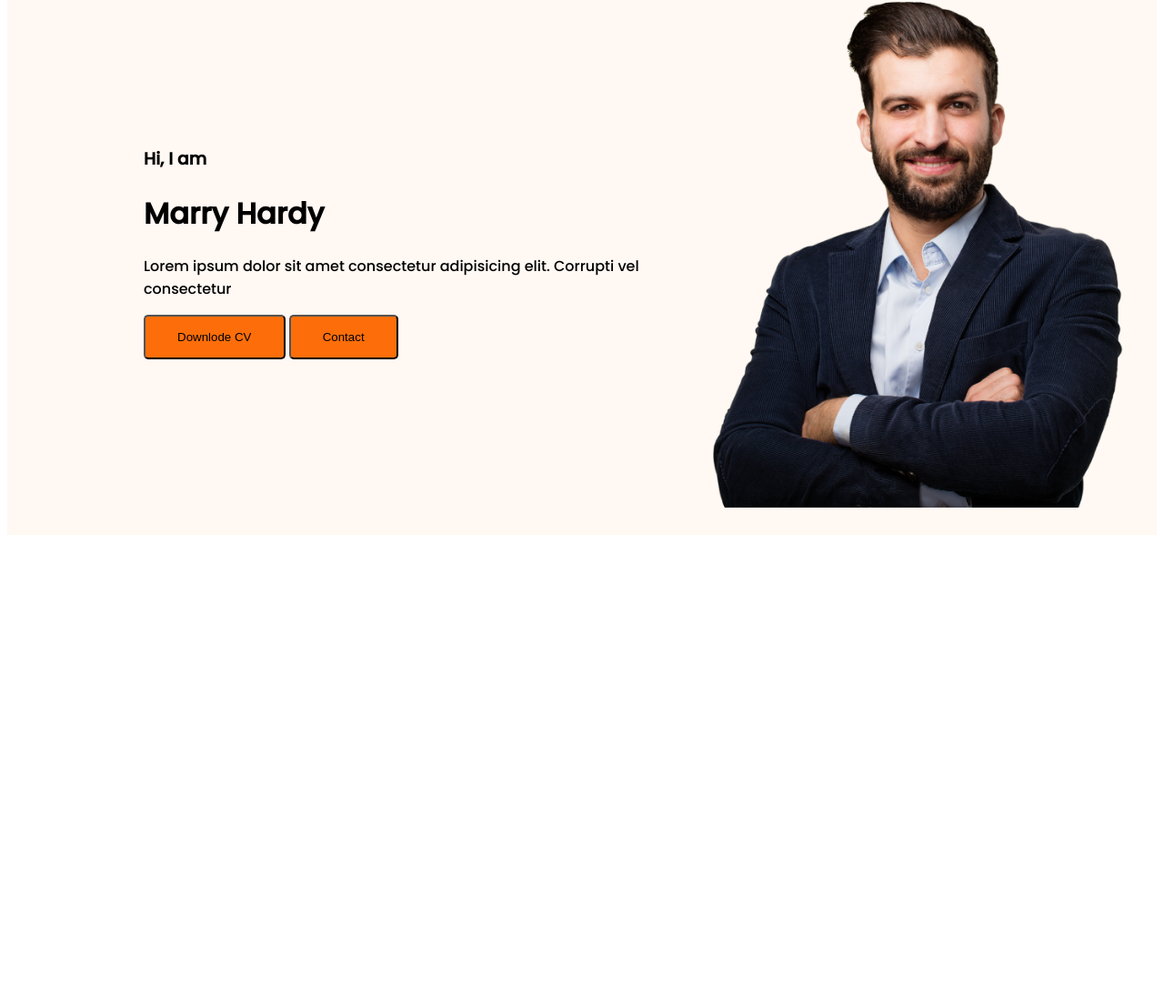
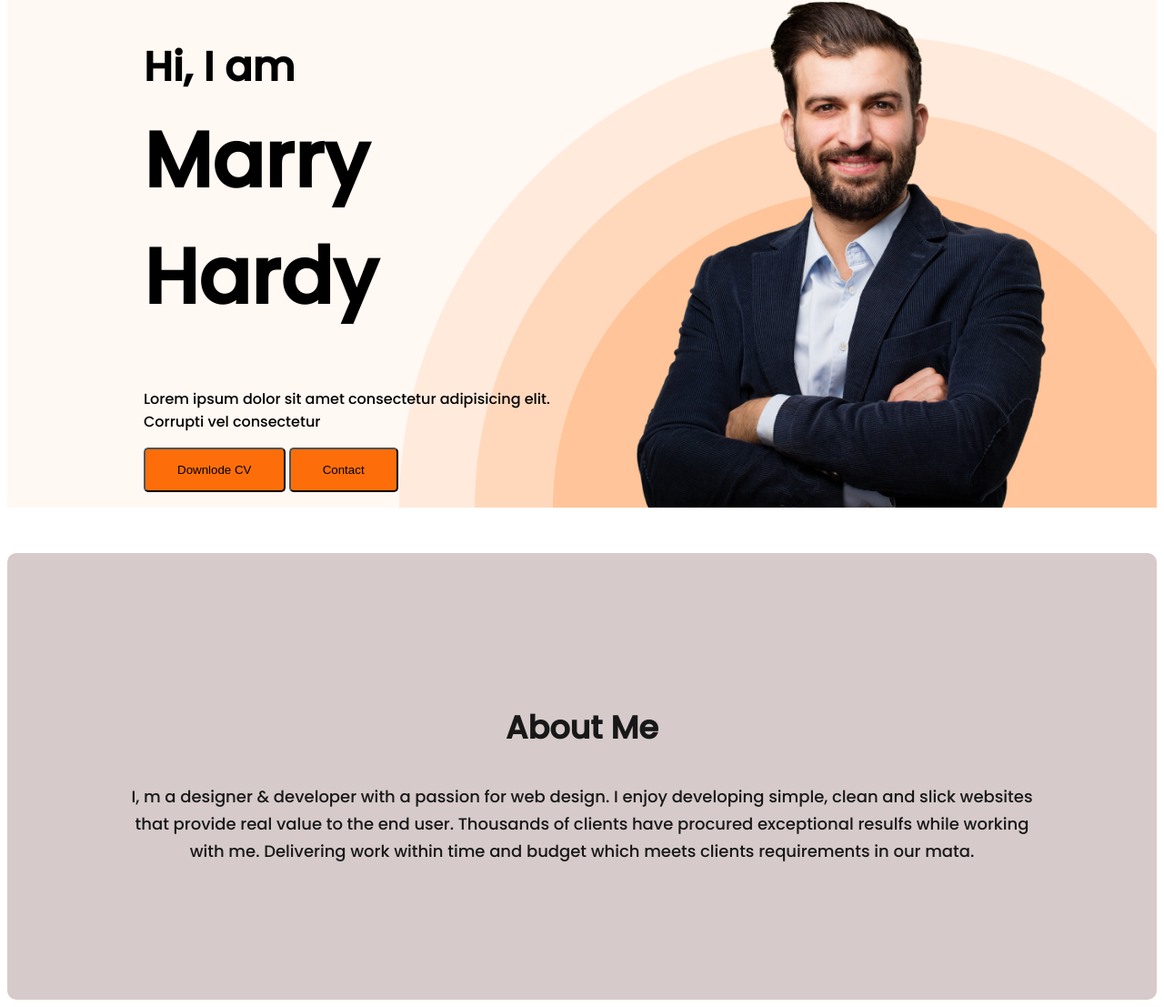
Before and after one commit to rjrakibulhasan/portfolio-resources, a plain HTML site: page index.html in a window 1280 px wide. Shown: the part 217-1324 px from the top of the page at 91% size. Before the commit the page ends 813 px from the top, so only its background shows below. Drawn offline with Linux system fonts and the light colour scheme.

Commit message:
about section done

```diff
--- a/index.html
+++ b/index.html
@@ -22,9 +22,9 @@
         </ul>
     </nav>
     <div class="bannar">
-        <div>
+        <div class="bannar-container">
             <h3 class="bannar-greetion">Hi, I am</h3>
-            <h1>Marry Hardy </h1>
+            <h1 class="bannar-title">Marry Hardy </h1>
             <p>Lorem ipsum dolor sit amet consectetur adipisicing elit. Corrupti vel consectetur</p>
             <button class="btn-primary">Downlode CV</button>
             <button class="btn-primary">Contact</button>
@@ -34,7 +34,14 @@
     </div>
     </header>
     <main>
-
+     <section>
+        <div class="about">
+            <h3 class="section-title">About Me</h3>
+            <p class="section-discription"> I, m a designer & developer with a passion for web design. I enjoy developing simple, clean and slick websites that
+            provide real value to the end user. Thousands of clients have procured exceptional resulfs while working with me.
+            Delivering work within time and budget which meets clients requirements in our mata.</p>
+        </div>
+     </section>
     </main>
 <footer>
 
--- a/styles/portfolio.css
+++ b/styles/portfolio.css
@@ -39,16 +39,61 @@
 }
 /* header related style */
 .header{
-    background-color: #FFF8F3;;
+    background-color: #FFF8F3;
+    background-image: url('../images/header_bg.png');
+    background-repeat: no-repeat;
+    background-position: bottom right;
 }
 .bannar{
-    padding:30px 30px 30px 150px ;
+    padding:30px 30px 0px 150px ;
     display: flex;
     align-items: center;
 }
 .bannar-greetion{
-
+font-size: 45px;
+margin-bottom: 0;
 }
 .profile-picture{
     width: 500px;
 }
+.bannar-title{
+font-size: 85px;
+    font-style: normal;
+    font-weight: 700;
+    margin-top: 5px;
+}
+.bannar-container{
+    max-width: 500px;
+}
+
+/* main section style */
+
+/* main section style */
+
+/* about section style */
+
+.section-title{
+    color: #181818;
+        text-align: center;
+
+        font-size: 35px;
+        font-style: normal;
+        font-weight: 700;
+
+}
+.about{
+    padding: 130px;
+    border-radius: 10px;
+    background-color:#d6caca;
+    margin-top: 50px;
+}
+.section-discription{
+        color:#181818;
+        text-align: center;
+
+        font-size: 18px;
+
+        font-weight: 400;
+        line-height: 30px;
+}
+/* about section style */
```
